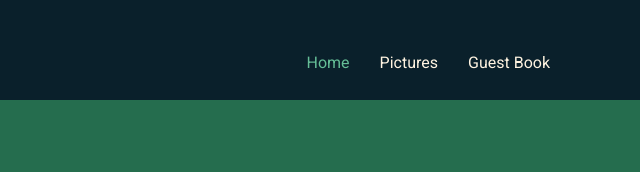
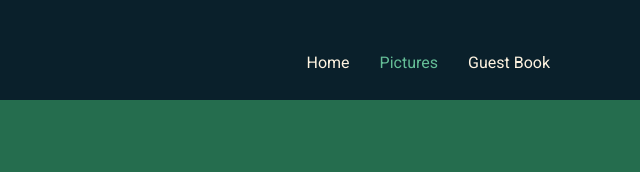
Before and after one commit to dhelmer/static-gailhelmer-basic, a website: page build/pictures.html in a window 1280 px wide. Shown: the top 172 px of the page, 640-1280 px from the left. Drawn offline with nearby package versions, Linux system fonts and the light colour scheme.

Commit message:
Fix active page class

```diff
--- a/build/pictures.html
+++ b/build/pictures.html
@@ -24,10 +24,10 @@
           <input class="site_menu__dropdown_checkbox" id="site_menu__dropdown_checkbox" type="checkbox">
           <ul class="site_menu__list">
             <li class="site_menu__item">
-                <a class="site_menu__link site_menu__link--active" href="/">Home</a>
+                <a class="site_menu__link" href="/">Home</a>
             </li>
             <li class="site_menu__item">
-                <a class="site_menu__link" href="pictures.html">Pictures</a>
+                <a class="site_menu__link site_menu__link--active" href="pictures.html">Pictures</a>
             </li>
             <li class="site_menu__item">
                 <a class="site_menu__link" href="guestbook.html">Guest Book</a>
```
